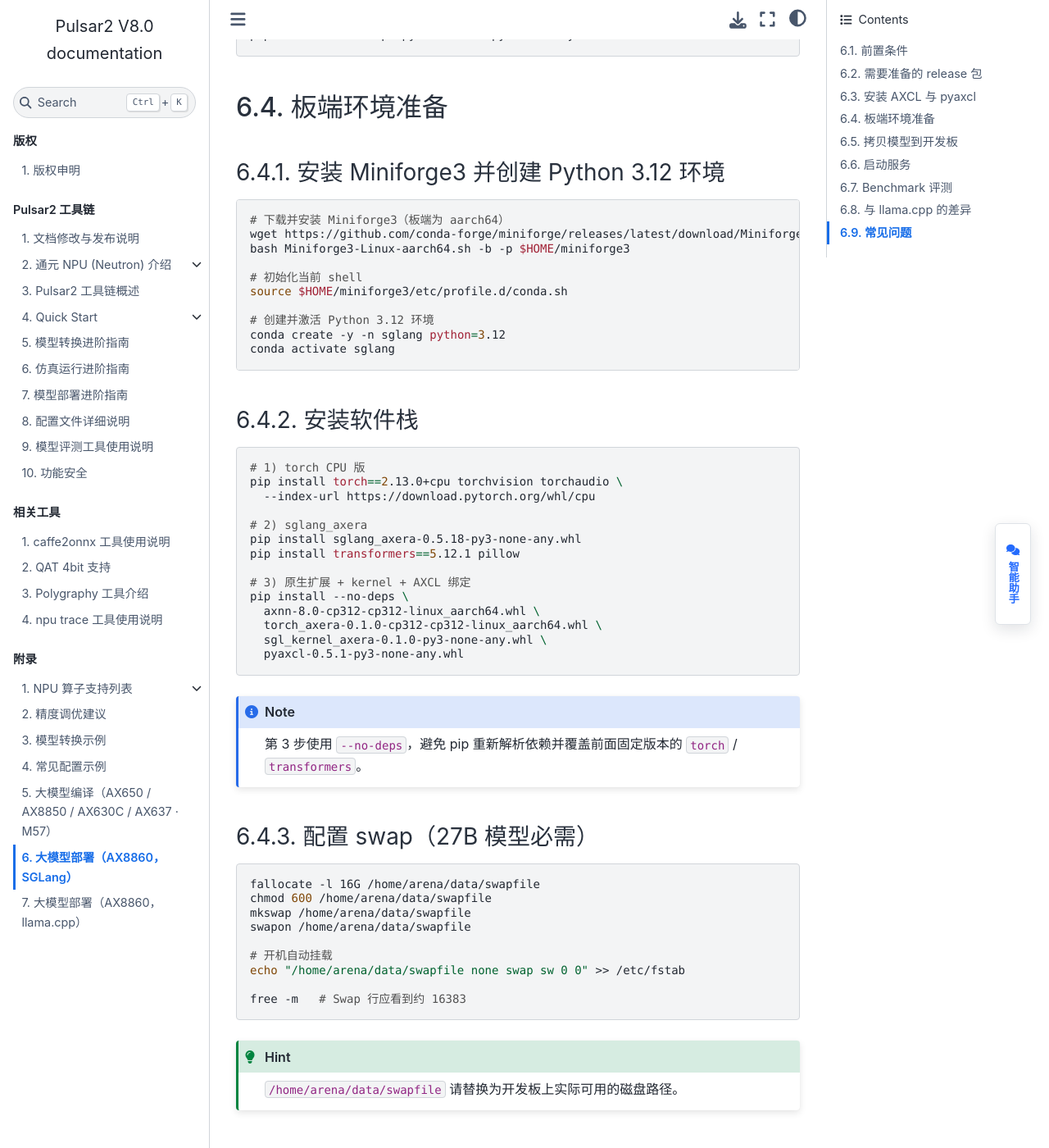
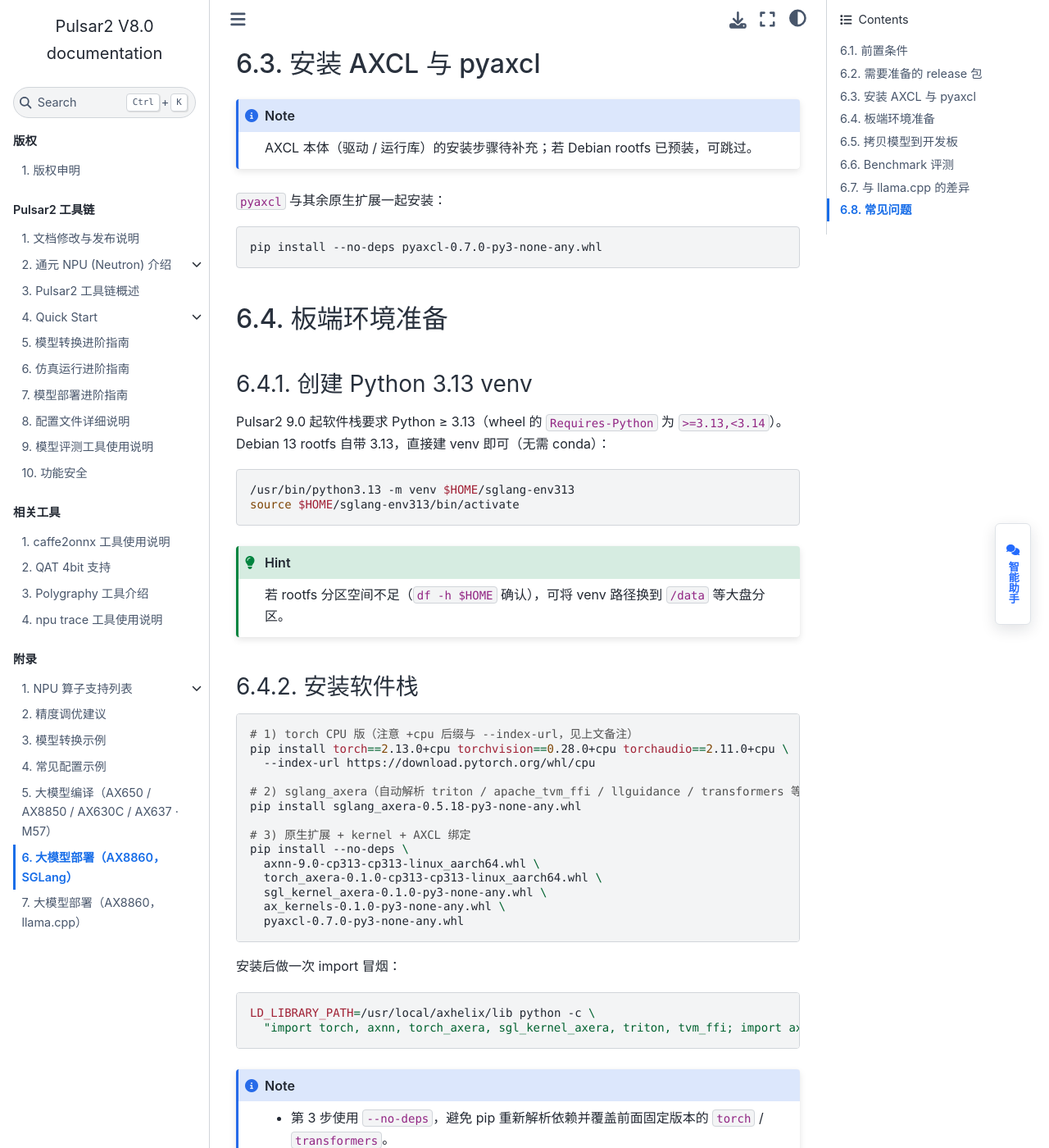
Before and after one commit to AXERA-TECH/pulsar2-docs, a Sphinx documentation site: the page built from source/appendix/llm_ax8860_sglang.md, in a window 1280 px wide and 1400 px high, scrolled down 1147 px. Shown: the whole window at 82% size. Built offline with Sphinx 7.4.7 and the Sphinx Book theme 1.1.4, drawn with Linux system fonts in a browser that asks for light colours; some of the changed text lies outside the part shown.

Commit message:
docs(ax8860-sglang): board env setup via Python 3.13 venv (axnn 9.0)
阶段性提交（间断点）。

- 环境创建：Miniforge/conda 3.12 改为 Debian 13 自带 python3.13 直接建 venv
- release 包升级到 Pulsar2 9.0 代际（axnn-9.0/torch_axera cp313/pyaxcl 0.7.0），
  补充 ax_kernels，并附 triton / apache_tvm_ffi / torch+cpu 三个必备 PyPI 依赖及坑说明
- 新增安装后 import 冒烟步骤；前置条件补充 AXCL >= 0.7.0 硬校验说明
- 常见问题补充 triton/tvm_ffi 缺失、sgl_kernel(CPU 引擎分支)、libcublasLt 等条目
- 新增"离线部署环境"一节：HF Pulsar2/9.0 下载离线环境包、传板校验、install.sh
  双架构离线安装（含包内独立 CPython 3.13.17）、27B 内存不足时的 swap 配置

Co-Authored-By: Claude Sonnet 5.5 <noreply@anthropic.com>

````diff
--- a/source/appendix/llm_ax8860_sglang.md
+++ b/source/appendix/llm_ax8860_sglang.md
@@ -4,9 +4,10 @@
 
 ## 前置条件
 
-- `AX8860P` 开发板已烧写 Debian rootfs，可正常联网
+- `AX8860P` 开发板已烧写 Debian rootfs（Debian 13 自带 `/usr/bin/python3.13`，可直接作为运行环境）
 - SGLang 所需的 NPU kernel 已预先提供
-- 已获取 Pulsar2 8.0 release 中对应的 aarch64 安装包（见下表）
+- **AXCL 驱动 / 运行库 ≥ 0.7.0**（pyaxcl 0.7.0 起在运行时强制校验：板端 `libaxcl_rt.so` 为 0.6.0 会直接拒绝加载并报 `Incompatible AXCL 0.6.0; required >=0.7.0`）
+- 已获取 Pulsar2 9.0 release 中对应的 aarch64 安装包（见下表）
 
 ## 需要准备的 release 包
 
@@ -14,9 +15,12 @@
 | --- | --- |
 | `sglang_axera-0.5.18-py3-none-any.whl` | SGLang 的 AX 适配 |
 | `sgl_kernel_axera-0.1.0-py3-none-any.whl` | SGLang 自定义 kernel |
-| `axnn-8.0-cp312-cp312-linux_aarch64.whl` | 编译器工具链（板端 aarch64） |
-| `torch_axera-0.1.0-cp312-cp312-linux_aarch64.whl` | PyTorch 的 NPU 后端 |
-| `pyaxcl-0.5.1-py3-none-any.whl` | AXCL Python 绑定 |
+| `ax_kernels-0.1.0-py3-none-any.whl` | sgl_kernel_axera 的运行时依赖（纯 Python） |
+| `axnn-9.0-cp313-cp313-linux_aarch64.whl` | 编译器工具链（板端 aarch64，Python 3.13） |
+| `torch_axera-0.1.0-cp313-cp313-linux_aarch64.whl` | PyTorch 的 NPU 后端 |
+| `pyaxcl-0.7.0-py3-none-any.whl` | AXCL Python 绑定 |
+
+板端联网时，`pip install sglang_axera` 会自动从 PyPI 解析全部 Python 依赖（含 `triton`、`apache_tvm_ffi`、`llguidance`、`transformers` 等），无需逐一手装。其中 `torch` 请务必按下文步骤单独安装 `+cpu` 版本（PyPI 默认版会引入 CUDA 依赖）。
 
 :::{note}
 板端必须使用 `linux_aarch64` 版本的 wheel，不要使用 x86_64 版本。
@@ -31,69 +35,100 @@ AXCL 本体（驱动 / 运行库）的安装步骤待补充；若 Debian rootfs
 `pyaxcl` 与其余原生扩展一起安装：
 
 ```shell
-pip install --no-deps pyaxcl-0.5.1-py3-none-any.whl
+pip install --no-deps pyaxcl-0.7.0-py3-none-any.whl
 ```
 
 ## 板端环境准备
 
-### 安装 Miniforge3 并创建 Python 3.12 环境
+### 创建 Python 3.13 venv
+
+Pulsar2 9.0 起软件栈要求 Python ≥ 3.13（wheel 的 `Requires-Python` 为 `>=3.13,<3.14`）。Debian 13 rootfs 自带 3.13，直接建 venv 即可（无需 conda）：
 
 ```shell
-# 下载并安装 Miniforge3（板端为 aarch64）
-wget https://github.com/conda-forge/miniforge/releases/latest/download/Miniforge3-Linux-aarch64.sh
-bash Miniforge3-Linux-aarch64.sh -b -p $HOME/miniforge3
+/usr/bin/python3.13 -m venv $HOME/sglang-env313
+source $HOME/sglang-env313/bin/activate
+```
 
-# 初始化当前 shell
-source $HOME/miniforge3/etc/profile.d/conda.sh
-
-# 创建并激活 Python 3.12 环境
-conda create -y -n sglang python=3.12
-conda activate sglang
-```
+:::{hint}
+若 rootfs 分区空间不足（`df -h $HOME` 确认），可将 venv 路径换到 `/data` 等大盘分区。
+:::
 
 ### 安装软件栈
 
 ```shell
-# 1) torch CPU 版
-pip install torch==2.13.0+cpu torchvision torchaudio \
+# 1) torch CPU 版（注意 +cpu 后缀与 --index-url，见上文备注）
+pip install torch==2.13.0+cpu torchvision==0.28.0+cpu torchaudio==2.11.0+cpu \
   --index-url https://download.pytorch.org/whl/cpu
 
-# 2) sglang_axera
+# 2) sglang_axera（自动解析 triton / apache_tvm_ffi / llguidance / transformers 等依赖）
 pip install sglang_axera-0.5.18-py3-none-any.whl
-pip install transformers==5.12.1 pillow
 
 # 3) 原生扩展 + kernel + AXCL 绑定
 pip install --no-deps \
-  axnn-8.0-cp312-cp312-linux_aarch64.whl \
-  torch_axera-0.1.0-cp312-cp312-linux_aarch64.whl \
+  axnn-9.0-cp313-cp313-linux_aarch64.whl \
+  torch_axera-0.1.0-cp313-cp313-linux_aarch64.whl \
   sgl_kernel_axera-0.1.0-py3-none-any.whl \
-  pyaxcl-0.5.1-py3-none-any.whl
+  ax_kernels-0.1.0-py3-none-any.whl \
+  pyaxcl-0.7.0-py3-none-any.whl
+```
+
+安装后做一次 import 冒烟：
+
+```shell
+LD_LIBRARY_PATH=/usr/local/axhelix/lib python -c \
+  "import torch, axnn, torch_axera, sgl_kernel_axera, triton, tvm_ffi; import axnn.dsl as ax; ax.init(chip_num=1); print('smoke OK')"
 ```
 
 :::{note}
-第 3 步使用 `--no-deps`，避免 pip 重新解析依赖并覆盖前面固定版本的 `torch` / `transformers`。
+- 第 3 步使用 `--no-deps`，避免 pip 重新解析依赖并覆盖前面固定版本的 `torch` / `transformers`。
+- `torch_axera` 是 CPython 扩展（`_C.cpython-313-aarch64-linux-gnu.so`），换 Python 小版本需重编 wheel；`axnn` 的 `.so` 均为 ctypes 加载、无 CPython 绑定。
+
 :::
 
-### 配置 swap（27B 模型必需）
+### 离线部署环境
+
+板端无法访问 PyPI 时，改用官方离线环境包（双架构一体包，x86/aarch64 全程离线安装）。
+
+**1. 在可联网的主机上下载环境包**（[HF 仓库 `AXERA-TECH/Pulsar2` 的 9.0 版本](https://huggingface.co/AXERA-TECH/Pulsar2/9.0)）：
 
 ```shell
-fallocate -l 16G /home/arena/data/swapfile
-chmod 600 /home/arena/data/swapfile
-mkswap /home/arena/data/swapfile
-swapon /home/arena/data/swapfile
-
-# 开机自动挂载
-echo "/home/arena/data/swapfile none swap sw 0 0" >> /etc/fstab
-
-free -m   # Swap 行应看到约 16383
+python3 -m pip install -U huggingface_hub
+hf download AXERA-TECH/Pulsar2 --revision 9.0 \
+  --include "axera-axnn-env*.tar.gz" --local-dir .
 ```
 
-:::{hint}
-`/home/arena/data/swapfile` 请替换为开发板上实际可用的磁盘路径。
+**2. 传到开发板**（文件较大，多流 scp 更快；传完务必 `stat` 校验尺寸一致，断流的文件会静默截断）：
+
+```shell
+scp axera-axnn-env-*.tar.gz root@<板ip>:/data/
+```
+
+**3. 板端解压安装**：
+
+```shell
+cd /data
+tar xzf axera-axnn-env-*.tar.gz
+cd axera-axnn-env
+sh install.sh                 # 默认安装到解压目录本身
+# 或指定安装目录：DATA=/opt/axera-env sh install.sh
+```
+
+`install.sh` 按 `uname -m` 自动选择架构内容：aarch64 板端使用包内自带的独立 CPython、uv 与离线 wheelhouse 安装全部依赖（包括 `triton`、`apache_tvm_ffi`、`llguidance` 等），不访问在线索引；`x86_64` 主机亦可使用同一包做编译侧环境。安装结果包含：
+
+| 内容 | 说明 |
+| --- | --- |
+| `sglang-env/` | 就绪的 Python 环境（包内独立 CPython，不依赖系统 `python3.13`） |
+| `start.sh` | 一键启动（smoke / server / chat / stop） |
+| `scripts/` | 各模型运行脚本与示例 |
+| `sglang/cache/` | BRUN kernel cache 位置（首次运行编译写入，同配置复用） |
+
+:::{note}
+- 环境包只含运行环境，**不含模型权重**，需按下一节另行拷贝。
+- 与上一节"创建 venv + 联网安装"是两条等价路径，不要混用。
 :::
 
 ## 拷贝模型到开发板
-
+:::{note} 官方适配仓库 https://huggingface.co/collections/AXERA-TECH/ax8860-sglang ，内容正在逐渐补齐 :::
 ### Qwen3-0.6B-FP4
 
 可先下载较小的 NVFP4 模型验证环境。Hugging Face 仓库为 [`NVFP4/Qwen3-0.6B-FP4`](https://huggingface.co/NVFP4/Qwen3-0.6B-FP4)，完整模型目录约 550 MB。
@@ -164,6 +199,22 @@ curl http://127.0.0.1:30001/v1/chat/completions \
 `model` 字段使用模型目录名（即 `--model-path` 的最后一级），如示例中的 `Qwen3-0.6B-FP4`。
 :::
 
+:::{note}
+- **当板端运行模型内存不足时**，才需要配置 swap：
+
+  ```shell
+  fallocate -l 16G /data/swapfile
+  chmod 600 /data/swapfile
+  mkswap /data/swapfile
+  swapon /data/swapfile
+  # 开机自动挂载
+  echo "/data/swapfile none swap sw 0 0" >> /etc/fstab
+  free -m   # Swap 行应看到约 16383
+  ```
+
+  其中 `/data/swapfile` 请替换为开发板上实际可用的磁盘路径。
+:::
+
 ## Benchmark 评测
 
 服务启动后，另开一个终端执行：
@@ -203,4 +254,8 @@ python3 -m sglang.bench_serving \
 
 - **设备初始化或 NPU 调用失败**：确认 AXCL 运行库已注册（`ldconfig -p | grep axcl_rt`）且 `slave_daemon` 正在运行（`ps aux | grep '[s]lave_daemon'`）。
 - **`torch_axera._C` 报 `undefined symbol: axclrtPeekAtLastError`**：板端 AXCL 运行库与当前 `torch_axera` wheel 不匹配或固件过旧，应检查并升级对应 AXCL release。
+- **`RuntimeError: Incompatible AXCL 0.6.0; required >=0.7.0`**：pyaxcl 0.7.0 的硬校验。Pulsar2 9.0 栈要求板端 AXCL 驱动/固件 ≥ 0.7.0。
+- **`ModuleNotFoundError: No module named 'triton'` / `'tvm_ffi'`**：`triton`、`apache_tvm_ffi` 会随 `sglang_axera` 自动安装；出现该错误通常是第 2 步被 `--no-deps` 跳过或依赖解析被中断，重新执行 `pip install triton==3.7.0 apache_tvm_ffi==0.1.15.post0` 即可。
+- **`ModuleNotFoundError: No module named 'sgl_kernel'`**：检查 `SGLANG_USE_CPU_ENGINE` 是否被环境残留置 `1`。
+- **`import torch` 报 `libcublasLt.so not found`**：装了 PyPI 版 torch（声明 CUDA 依赖）。换装 `download.pytorch.org/whl/cpu` 的 `+cpu` 版本。
 - **`BRUN cache miss, compiling model`**：首次运行或修改输入 shape、context、page size 等参数时会触发编译；等待完成后，同一配置可复用缓存。
````
